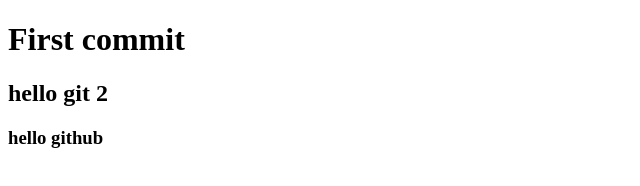
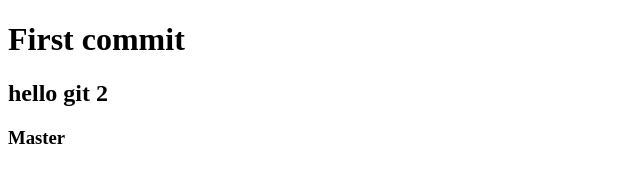
Before and after one commit to DianaZheved/git_test, a plain HTML site: page index.html in a window 1280 px wide. Shown: the full height of the page, 0-640 px from the left. Drawn offline with Linux system fonts and the light colour scheme.

Commit message:
Мaster commit

```diff
--- a/index.html
+++ b/index.html
@@ -9,6 +9,6 @@
 <body>
     <h1>First commit</h1>
     <h2>hello git 2</h2>
-    <h3>hello github</h3>
+    <h3>Мaster</h3>
 </body>
 </html>
```
